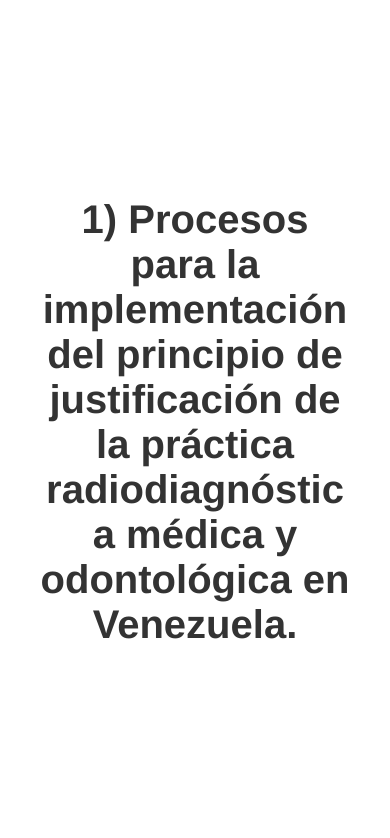
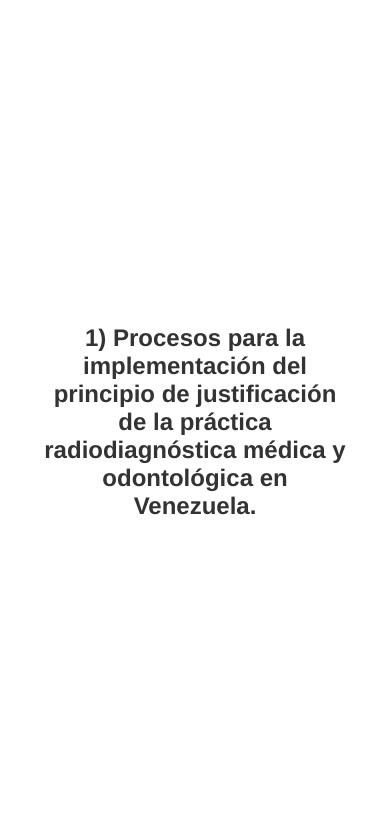
Before and after one commit to JhonatanHern/serofcainvestiga, a PHP site: the page made by Linea 1.php in a window 390 px wide. Shown: the top 838 px of the page. Run offline with PHP 8.4, Linux system fonts and the light colour scheme; data that the repository does not hold is empty.

```diff
--- a/css/lineas.css
+++ b/css/lineas.css
@@ -26,7 +26,7 @@ img{
 p{
 	font-size: 1.1em;
 }
-@media(min-width: 500px){
+@media(min-width: 700px){
 	p{
 		font-size: 1.4em;
 	}
@@ -58,7 +58,7 @@ p{
 		padding: .5em;
 	}
 }
-@media(max-width: 499px){
+@media(max-width: 699px){
 	body{
 		overflow-x: hidden;
 	}
@@ -81,7 +81,7 @@ p{
 		-webkit-transform: translateY(-50%);
 		-moz-transform: translateY(-50%);
 		transform: translateY(-50%);
-		font-size: 2.5em;
+		font-size: 1.5em;
 		margin-top: 0;
 	}
 	footer{
```
Also changed, not shown: index.php (+8 -0 lines).
